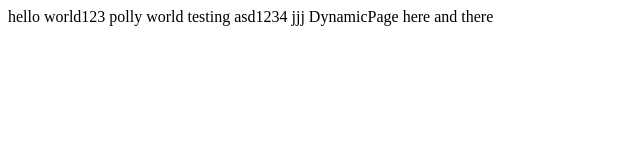
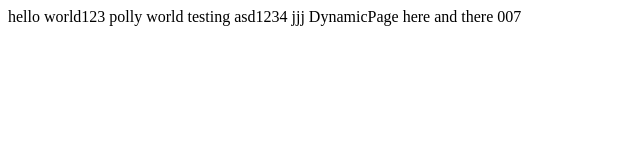
Before and after one commit to sohail20/subdomain2, a Next.js app: page /dynamic in a window 1280 px wide. Shown: the top 160 px of the page, without its empty margins (0-640 px from the left). Built offline with nearby package versions, Linux system fonts and the light colour scheme.

Commit message:
commit 007

```diff
--- a/pages/dynamic.js
+++ b/pages/dynamic.js
@@ -4,7 +4,7 @@ function DynamicPage({ subdomain }) {
     return (
         <div>
             hello world123 polly world testing asd1234 jjj
-            DynamicPage {subdomain} here and there
+            DynamicPage {subdomain} here and there 007
         </div>
     );
 }
```
